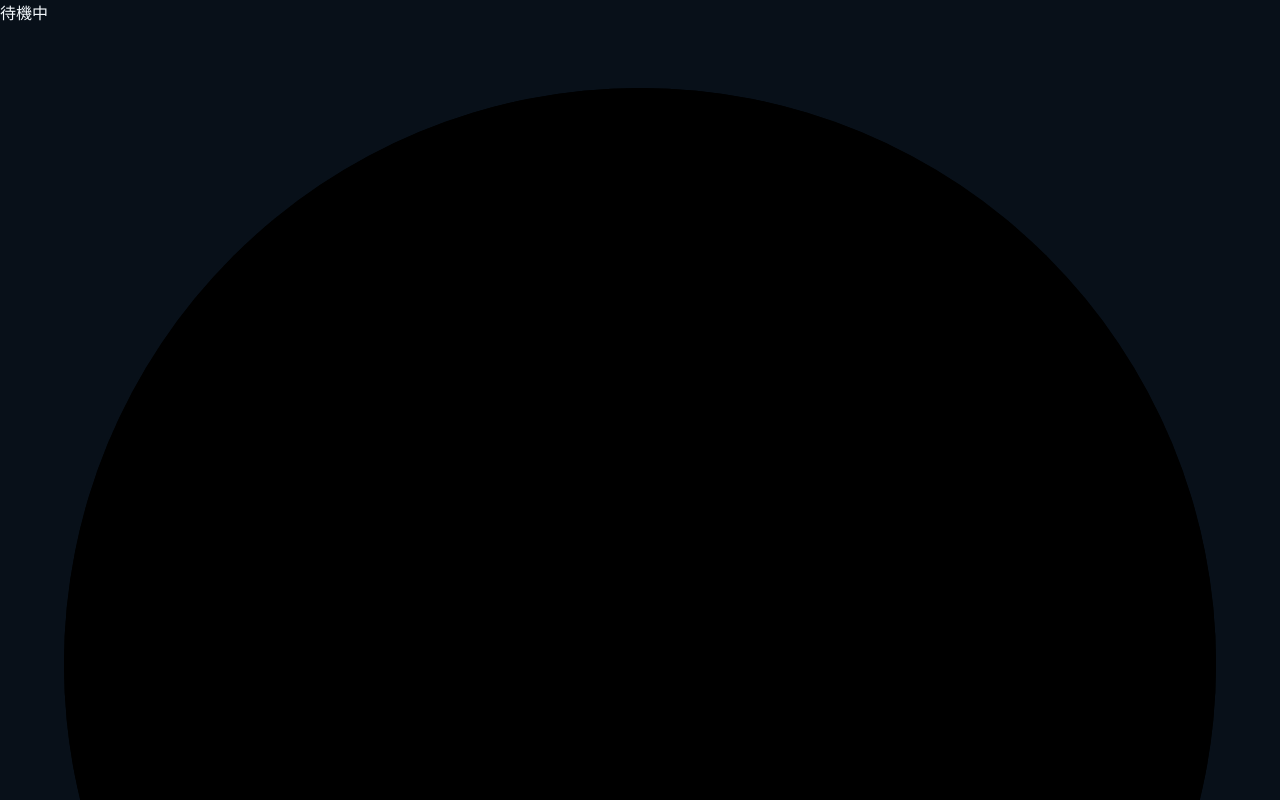
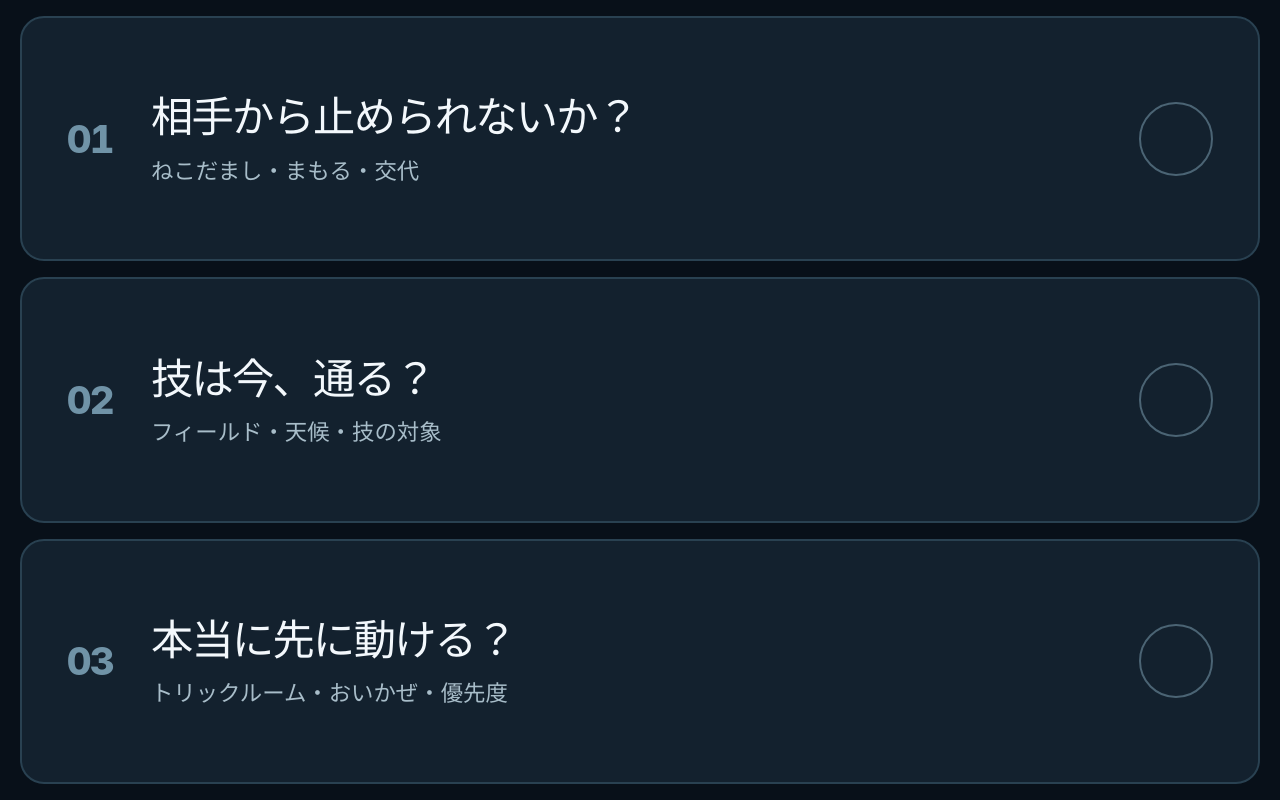
Before and after one commit to hikaruy0804/poke_battle, a plain HTML site: page index.html in a window 1280 px wide. Drawn offline with Linux system fonts and the light colour scheme.

Commit message:
first commit

```diff
--- a/index.html
+++ b/index.html
@@ -111,27 +111,31 @@
   </style>
 </head>
 <body>
-  <main class="layout ready" id="layout">
-    <section class="timer-pane" aria-label="30秒の自主タイマー">
-      <div class="status" aria-live="polite"><span class="dot" aria-hidden="true"></span><span id="status">待機中</span></div>
-      <div class="dial" aria-label="残り時間">
-        <svg viewBox="0 0 300 300" aria-hidden="true" focusable="false">
-          <circle class="track" cx="150" cy="150" r="135"></circle>
-          <circle class="progress" id="progress" cx="150" cy="150" r="135"></circle>
-        </svg>
-        <div class="timebox">
-          <span class="time" id="time">30</span>
-          <span class="subtime" id="subtime">秒・自主タイマー</span>
-        </div>
-      </div>
-      <button class="action" id="action" type="button"><span class="action-icon" id="action-icon" aria-hidden="true">▶</span><span id="action-text">ターン開始</span></button>
-    </section>
-    <section class="checks" aria-label="技を押す前の確認">
-      <div class="check-title">技を確定する前に</div>
-      <div class="check"><span class="number">01</span><div class="copy"><div class="question">相手は止められる？</div><div class="examples">ねこだまし・まもる・交代</div></div></div>
-      <div class="check"><span class="number">02</span><div class="copy"><div class="question">技は今、通る？</div><div class="examples">フィールド・天候・技の対象</div></div></div>
-      <div class="check"><span class="number">03</span><div class="copy"><div class="question">本当に先に動ける？</div><div class="examples">トリックルーム・おいかぜ・優先度</div></div></div>
-    </section>
+  <main class="screen" id="screen" aria-label="技の選択前に3つ確認する">
+    <button class="check" type="button" aria-pressed="false">
+      <span class="number" aria-hidden="true">01</span>
+      <span class="copy">
+        <span class="question">相手から止められないか？</span>
+        <span class="hint">ねこだまし・まもる・交代</span>
+      </span>
+      <span class="mark" aria-hidden="true"><svg viewBox="0 0 24 24" fill="none" stroke="currentColor" stroke-width="3" stroke-linecap="round" stroke-linejoin="round"><path d="m4 12 5 5L20 6"/></svg></span>
+    </button>
+    <button class="check" type="button" aria-pressed="false">
+      <span class="number" aria-hidden="true">02</span>
+      <span class="copy">
+        <span class="question">技は今、通る？</span>
+        <span class="hint">フィールド・天候・技の対象</span>
+      </span>
+      <span class="mark" aria-hidden="true"><svg viewBox="0 0 24 24" fill="none" stroke="currentColor" stroke-width="3" stroke-linecap="round" stroke-linejoin="round"><path d="m4 12 5 5L20 6"/></svg></span>
+    </button>
+    <button class="check" type="button" aria-pressed="false">
+      <span class="number" aria-hidden="true">03</span>
+      <span class="copy">
+        <span class="question">本当に先に動ける？</span>
+        <span class="hint">トリックルーム・おいかぜ・優先度</span>
+      </span>
+      <span class="mark" aria-hidden="true"><svg viewBox="0 0 24 24" fill="none" stroke="currentColor" stroke-width="3" stroke-linecap="round" stroke-linejoin="round"><path d="m4 12 5 5L20 6"/></svg></span>
+    </button>
   </main>
   <script>
     (() => {
```
